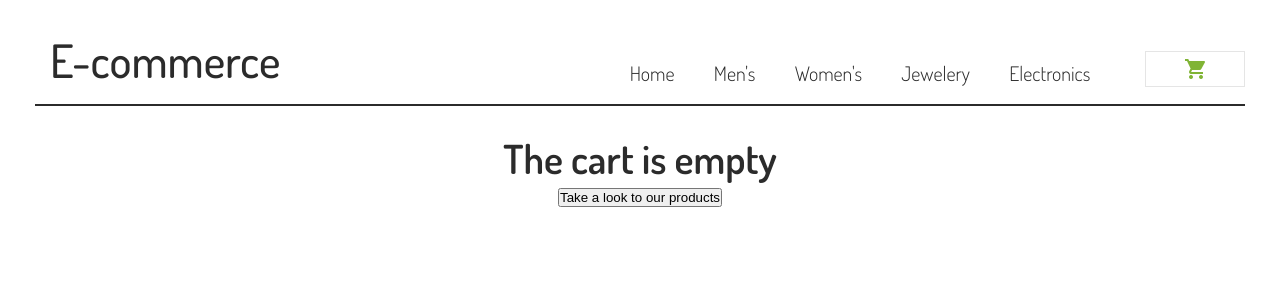
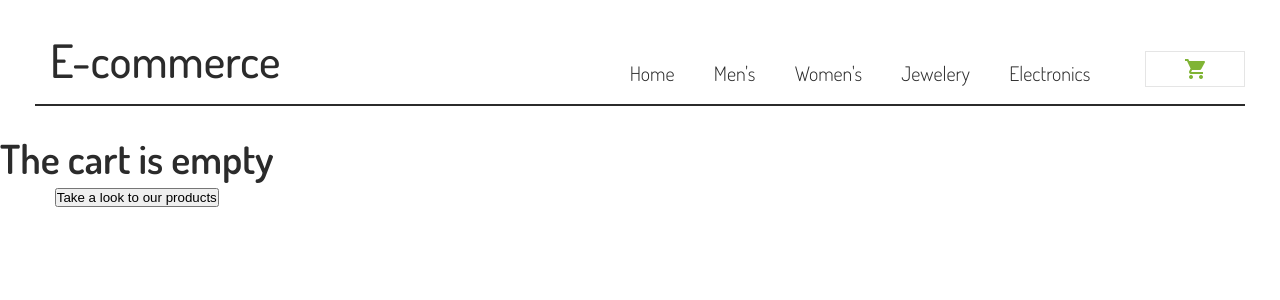
Before and after one commit to BetoSandoval/ecommerce-sandoval, a React (Create React App) app: page /cart in a window 1280 px wide. Shown: the top 300 px of the page. Built offline with nearby package versions, Linux system fonts and the light colour scheme.

Commit message:
suma total

```diff
--- a/src/components/Cart.jsx
+++ b/src/components/Cart.jsx
@@ -5,13 +5,24 @@ import styled from "styled-components";
 import { firestore } from "../firebase/firebase";
 
 const Cart = () => {
-  const { cart, deleteToCartContext, emptyCartContext } =
-    useContext(CartContext);
+  const {cart, deleteToCartContext, emptyCartContext} = useContext(CartContext);
   const [id, setId] = useState();
+  let sumAllProducPrice = 0;
 
   const handleDelete = (id) => {
     deleteToCartContext(id);
   };
+
+  const totalProductPrice = (price, amount) => {
+    let totalProduct = price * amount;
+    sumAllProducts(totalProduct);
+    return totalProduct;
+  }
+
+  const sumAllProducts = (totalProduct) => {
+    sumAllProducPrice += totalProduct;
+    return sumAllProducPrice;
+  }
 
   const purchaseProduct = () => {
     const user = {
@@ -25,9 +36,9 @@ const Cart = () => {
       buyer: user,
       items: cart,
       total: 1000,
-      /* date: firestore.TimeStamp.now() */
+      date: firestore.Timestamp.now()
     };
-
+    console.log(order);
     const db = firestore;
     const collection = db.collection("orders");
     const query = collection.add(order);
@@ -50,7 +61,8 @@ const Cart = () => {
     );
   } else
     return (
-      <div>
+      <>
+        <ProductContainer>
           {cart.length ? (
             cart.map((index) => (
               <div key={index.product.item.id}>
@@ -59,7 +71,7 @@ const Cart = () => {
                   <div className="info-container">
                     <h3>{index.product.item.title}</h3>
                     <p>
-                    Total : $ {index.product.item.price * index.amount} (Cant :{" "}
+                      Sub total : $ {totalProductPrice(index.product.item.price, index.amount)} (Cant :{" "}
                       {index.amount})
                     </p>
                     <button onClick={() => handleDelete(index.product.item.id)}>
@@ -77,10 +89,15 @@ const Cart = () => {
               </Link>
             </Main>
           )}
-        {cart.length ? (
+        </ProductContainer>
+
+          {cart.length ?
+          <PurchaseContainer>
+            <h2> Total: $ {sumAllProducPrice}</h2>
             <button onClick={purchaseProduct}>Purchase product</button>
-        ) : null}
-      </div>
+          </PurchaseContainer>
+          : null}
+      </>
     );
 };
 
@@ -104,11 +121,23 @@ const Product = styled.article`
   }
 `;
 
-const Main = styled.article`
+const Main = styled.div`
   text-align: center;
   .title {
     font-size: 4rem;
   }
 `;
 
+const ProductContainer = styled.div`
+  display: inline-block;
+  max-width: 52%;
+`;
+
+const PurchaseContainer = styled.div`
+max-width: 40%;
+display: inline-block;
+margin-left: 11rem;
+position: absolute;
+`;
+
 export default Cart;
--- a/src/context/CartContext.jsx
+++ b/src/context/CartContext.jsx
@@ -41,7 +41,7 @@ const CustomProvider = ({ children }) => {
     cart: cart,
     addToCartContext: addToCartContext,
     deleteToCartContext: deleteToCartContext,
-    emptyCartContext: emptyCartContext,
+    emptyCartContext: emptyCartContext
   };
 
   return <Provider value={contextValue}>{children}</Provider>;
```
Lines whose indentation alone changed are shown as unchanged.
